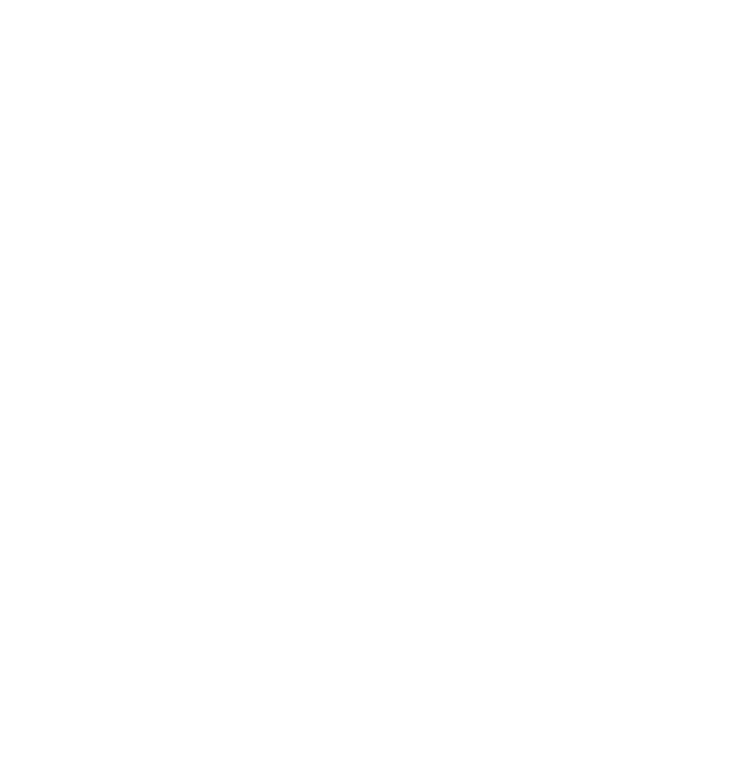
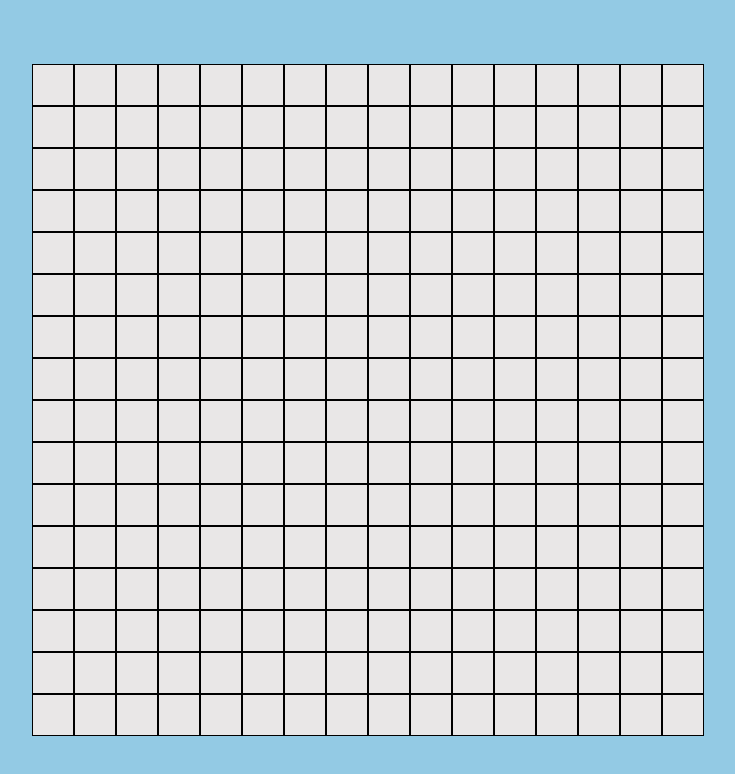
Before and after one commit to cvariara/etch-a-sketch, a plain HTML site: page index.html in a window 1280 px wide. Shown: the whole page, without its empty margins (272-1007 px from the left). Drawn offline with Linux system fonts and the light colour scheme.

Commit message:
Added hover effect to draw on the grid

```diff
--- a/index.html
+++ b/index.html
@@ -8,6 +8,6 @@
   <link rel="stylesheet" href="./styles.css">
 </head>
 <body>
-
+  <div class="container"></div>
 </body>
 </html>
--- a/script.js
+++ b/script.js
@@ -0,0 +1,22 @@
+const container = document.querySelector(".container");
+
+function genGrid(size) {
+  for (let i = 0; i < size; i++) {
+    let row = document.createElement("div");
+    row.className = "row";
+    for (let j = 1; j <= size; j++) {
+      let cell = document.createElement("div");
+      cell.className = "gridsquare";
+      row.appendChild(cell);
+    }
+    container.appendChild(row);
+  }
+}
+genGrid(16);
+
+const gridDivs = document.querySelectorAll(".gridsquare");
+gridDivs.forEach((gridDiv) => {
+  gridDiv.addEventListener("mouseenter", function () {
+    gridDiv.classList.add("shaded");
+  });
+});
--- a/styles.css
+++ b/styles.css
@@ -0,0 +1,29 @@
+@import url('https://fonts.googleapis.com/css2?family=Roboto:wght@400;500;700;900&display=swap');
+
+* {
+  font-family: 'Roboto', sans-serif;
+  margin: 0;
+  padding: 0;
+}
+
+body {
+  background-color: rgb(147, 202, 228);
+}
+
+.container {
+  display: flex;
+  align-items: center;
+  justify-content: center;
+  height: 100vh;
+}
+
+.gridsquare {
+  width: 40px;
+  height: 40px;
+  border: 1px solid black;
+  background-color: rgb(233, 231, 231);
+}
+
+.shaded {
+  background-color: darkgray;
+}
```
